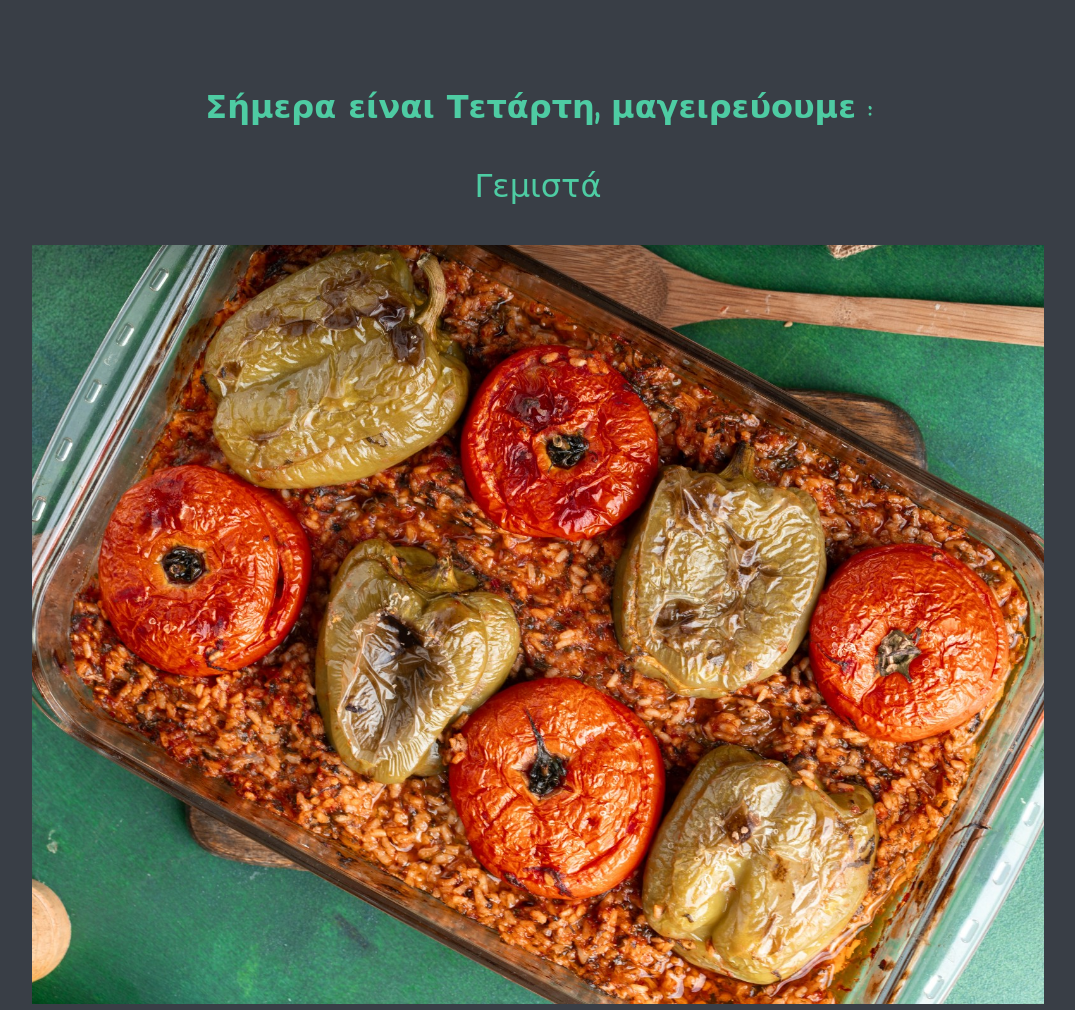
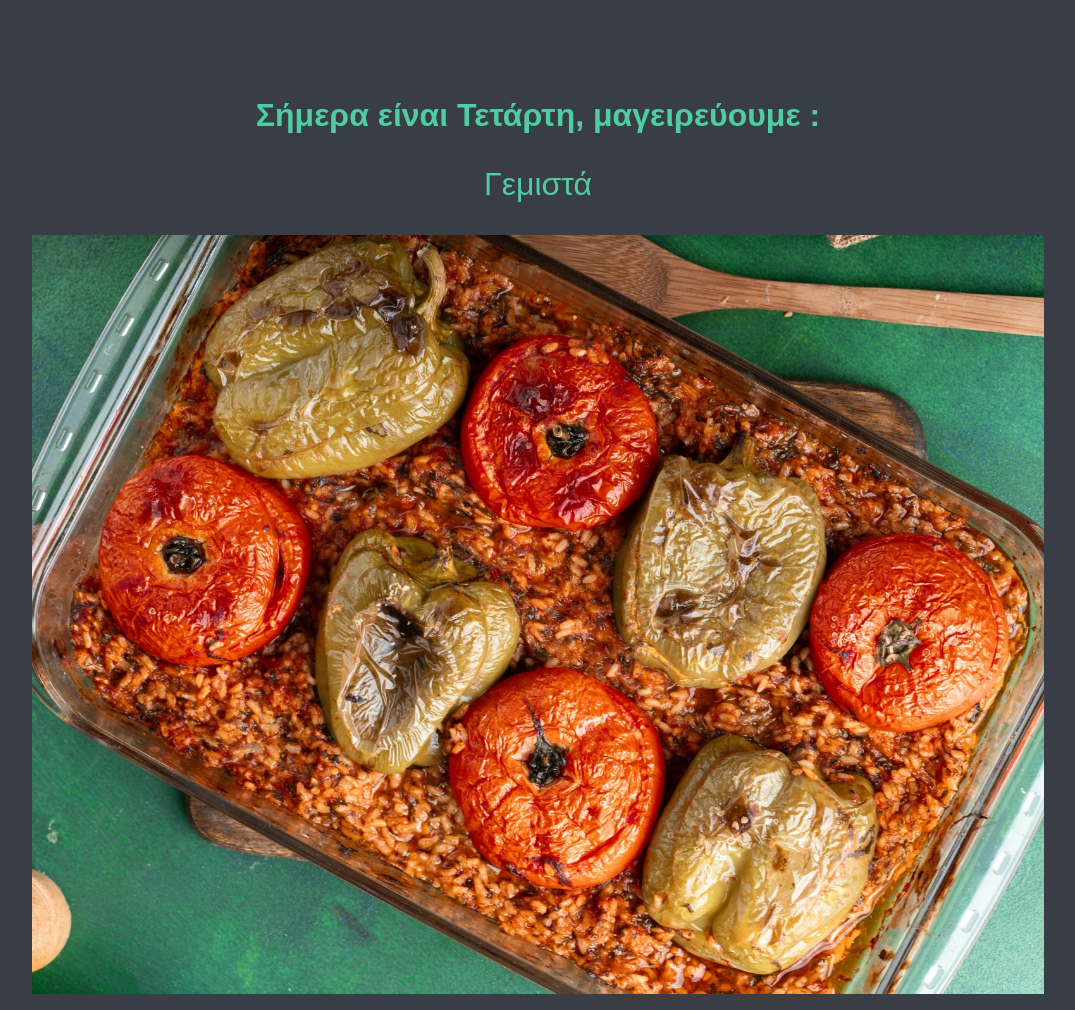
Before and after one commit to eleni-tkm/FoodGenerator, a plain HTML site: page index.html in a window 1280 px wide. Shown: the top 1010 px of the page, without its empty margins (102-1177 px from the left). Drawn offline with Linux system fonts and the light colour scheme.

Commit message:
styles changed

```diff
--- a/styles.css
+++ b/styles.css
@@ -65,7 +65,7 @@
         font-size:0.7rem;
     }
 
-    body{
+    h2,p{
         font-family: Arial, sans-serif;
     }
   }
```
